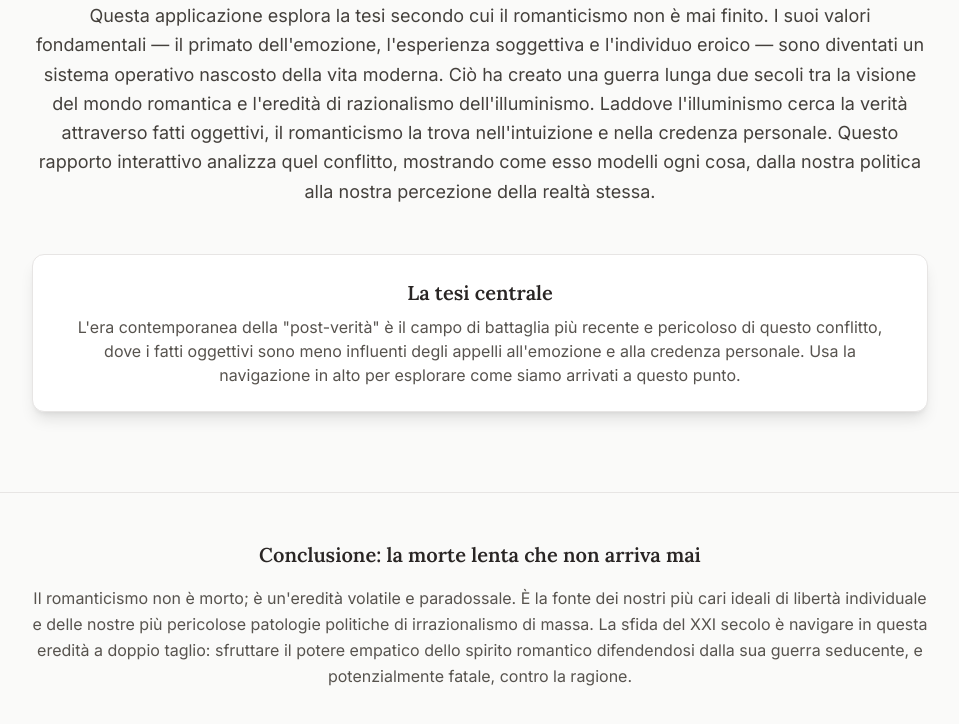
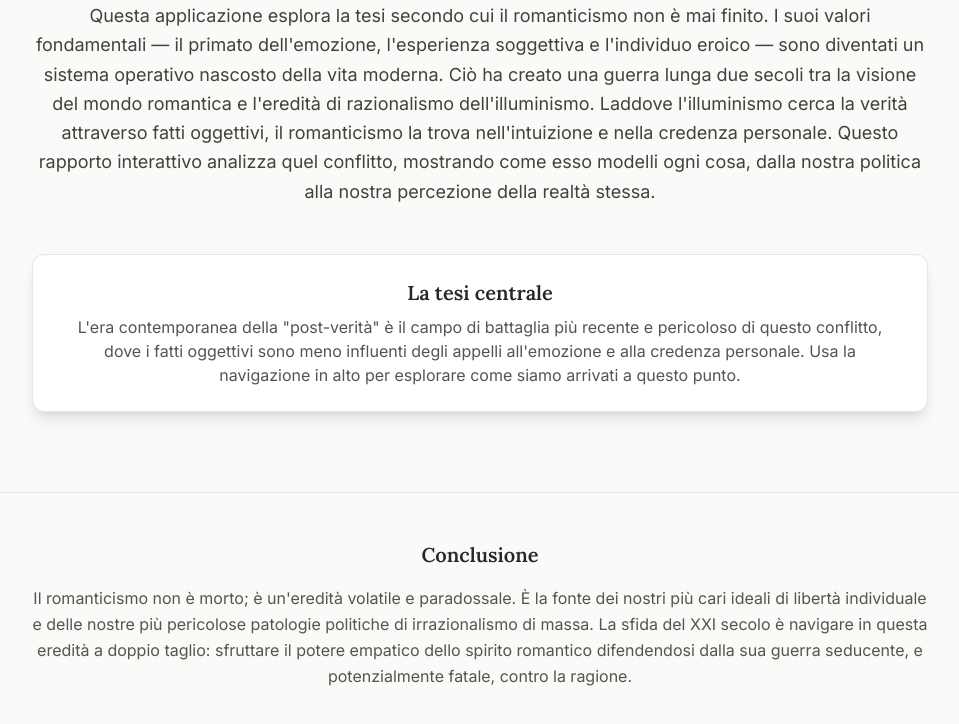
Before and after one commit to chiantera/romanticismReport, a plain HTML site: page index.it.html in a window 1280 px wide. Shown: the part 408-1132 px from the top of the page, without its empty margins (160-1119 px from the left). Drawn offline with nearby package versions, Linux system fonts and the light colour scheme.

Commit message:
Add files via upload

```diff
--- a/index.it.html
+++ b/index.it.html
@@ -148,7 +148,7 @@
         </main>
 
         <footer class="text-center py-12 mt-8 border-t border-stone-200">
-            <h3 class="text-xl font-bold text-stone-800">Conclusione: la morte lenta che non arriva mai</h3>
+            <h3 class="text-xl font-bold text-stone-800">Conclusione</h3>
             <p class="mt-4 max-w-4xl mx-auto text-stone-600 leading-relaxed">
                 Il romanticismo non è morto; è un'eredità volatile e paradossale. È la fonte dei nostri più cari ideali di libertà individuale e delle nostre più pericolose patologie politiche di irrazionalismo di massa. La sfida del XXI secolo è navigare in questa eredità a doppio taglio: sfruttare il potere empatico dello spirito romantico difendendosi dalla sua guerra seducente, e potenzialmente fatale, contro la ragione.
             </p>
```
